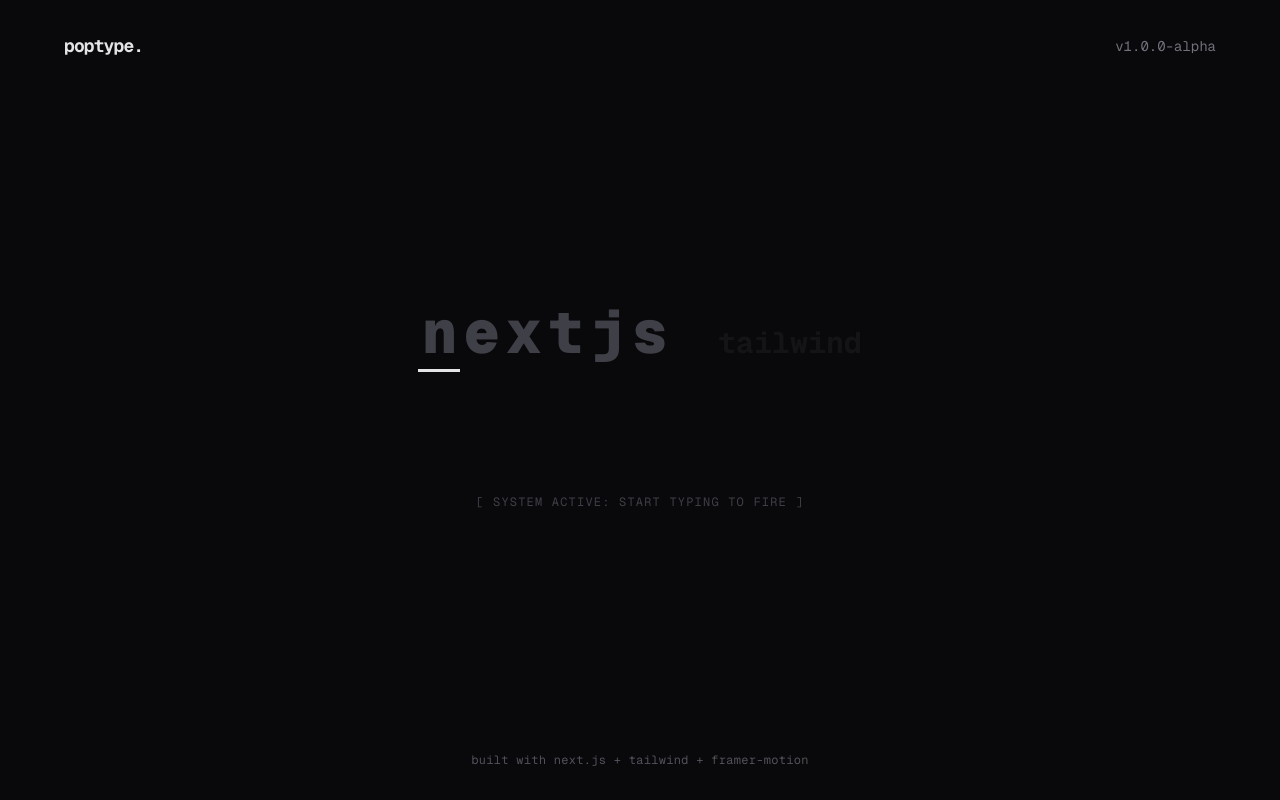
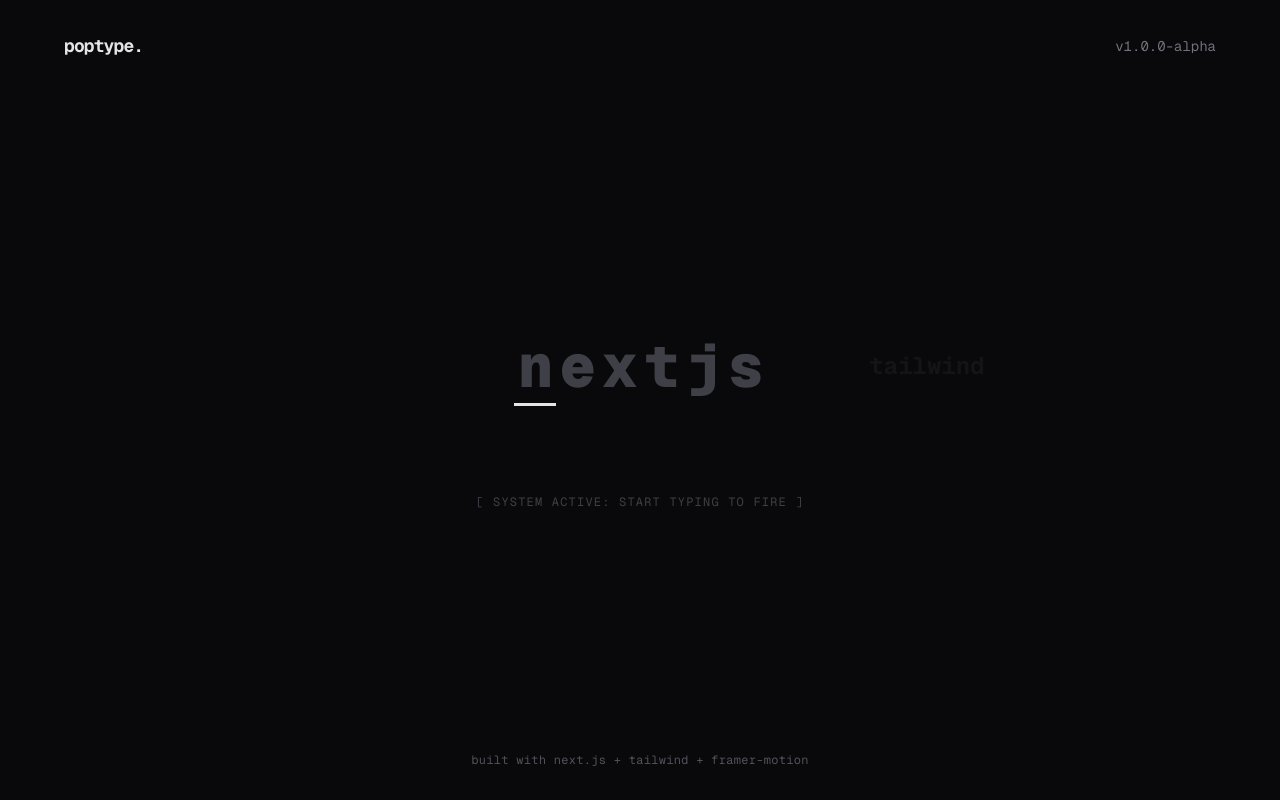
Before and after one commit to taysatte/poptype, a Next.js app: page / in a window 1280 px wide. Built offline with nearby package versions, Linux system fonts and the light colour scheme.

Commit message:
fix: correct spelling of 'shadcn' and refactor TypingEngine layout for improved word display and animation

```diff
--- a/components/TypingEngine.tsx
+++ b/components/TypingEngine.tsx
@@ -8,7 +8,7 @@
   "tailwind",
   "framer",
   "motion",
-  "shndcn",
+  "shadcn",
   "typing",
   "engine",
   "canvas",
@@ -24,10 +24,11 @@
 
   const inputRef = useRef<HTMLInputElement>(null)
 
+  // Calculate our 3-word window dynamically safely around array bounds
+  const prevWord = currentIndex > 0 ? wordQueue[currentIndex - 1] : ""
   const currentWord = wordQueue[currentIndex] || ""
   const nextWord = wordQueue[(currentIndex + 1) % wordQueue.length] || ""
 
-  // Enforce global area focus targeting
   useEffect(() => {
     inputRef.current?.focus()
   }, [currentIndex])
@@ -35,7 +36,7 @@
   const handleInputChange = (e: React.ChangeEvent<HTMLInputElement>) => {
     const value = e.target.value.toLowerCase()
 
-    // Exact Word Match Trigger Loop (Zero-Space Completion)
+    // Zero-Space Completion Match
     if (value === currentWord) {
       setTypedValue("")
       setCorrectCharCount(0)
@@ -43,14 +44,11 @@
       return
     }
 
-    // Step-by-step sequential string character match validation
     if (currentWord.startsWith(value)) {
       setTypedValue(value)
       setCorrectCharCount(value.length)
     } else {
-      // Prevent input value change if it deviates from path accuracy limits
-      // This enforces clean muscle-memory corrections
-      const shakeElement = document.getElementById("word-canvas-wrapper")
+      const shakeElement = document.getElementById("carousel-viewport")
       if (shakeElement) {
         shakeElement.classList.add("animate-shake")
         setTimeout(() => shakeElement.classList.remove("animate-shake"), 150)
@@ -60,28 +58,53 @@
 
   return (
     <div
-      className="flex min-h-[500px] flex-col items-center justify-center font-mono select-none"
+      className="flex min-h-[500px] w-full flex-col items-center justify-center font-mono select-none"
       onClick={() => inputRef.current?.focus()}
     >
-      {/* Target Canvas Wrapper */}
-      <div className="flex h-32 w-full max-w-4xl items-baseline justify-center gap-12 overflow-hidden px-4">
-        {/* Active Target Component Container */}
+      {/* The Carousel Viewport Arena */}
       <div
-          id="word-canvas-wrapper"
-          className="flex items-center text-6xl font-black tracking-tight select-none"
+        id="carousel-viewport"
+        className="relative grid h-32 w-full max-w-5xl grid-cols-3 items-center justify-center overflow-hidden px-4"
+      >
+        {/* LEFT SLOT: Previous Word */}
+        <div className="pointer-events-none flex w-full justify-end overflow-hidden pr-16 text-2xl font-bold text-zinc-800 opacity-30 select-none">
+          <AnimatePresence mode="popLayout">
+            <motion.span
+              key={`prev-${currentIndex}`}
+              initial={{ x: "100%", opacity: 0 }}
+              animate={{ x: 0, opacity: 0.3 }}
+              exit={{ x: "-100%", opacity: 0 }}
+              transition={{ type: "spring", stiffness: 400, damping: 32 }}
+              className="block whitespace-nowrap lowercase"
+            >
+              {prevWord}
+            </motion.span>
+          </AnimatePresence>
+        </div>
+
+        {/* CENTER SLOT: Active Typing Target */}
+        <div className="relative flex h-full w-full items-center justify-center text-6xl font-black tracking-tight">
+          <AnimatePresence mode="popLayout">
+            <motion.div
+              key={`current-${currentIndex}`}
+              initial={{ x: "100%", opacity: 0 }}
+              animate={{ x: 0, opacity: 1 }}
+              exit={{ x: "-100%", opacity: 0 }}
+              transition={{ type: "spring", stiffness: 400, damping: 32 }}
+              className="absolute flex items-center justify-center"
             >
               {currentWord.split("").map((char, index) => {
-            let colorClass = "text-zinc-700" // Upcoming character colors
+                let colorClass = "text-zinc-700"
                 let shouldPop = false
 
                 if (index < correctCharCount) {
-              colorClass = "text-zinc-50" // Completed characters
+                  colorClass = "text-zinc-50"
                   shouldPop = true
                 }
 
                 return (
                   <div
-                key={`${currentIndex}-${index}`}
+                    key={`${currentIndex}-char-${index}`}
                     className="char-container w-[42px]"
                   >
                     {shouldPop ? (
@@ -89,8 +112,8 @@
                         initial={{ scale: 1 }}
                         animate={{ scale: [1, 1.25, 1] }}
                         transition={{
-                      duration: 0.12, // Ultra-fast frame duration
-                      ease: [0.175, 0.885, 0.32, 1.275], // Custom elastic cubic-bezier
+                          duration: 0.12,
+                          ease: [0.175, 0.885, 0.32, 1.275],
                         }}
                         className={`inline-block ${colorClass}`}
                       >
@@ -100,26 +123,42 @@
                       <span className={colorClass}>{char}</span>
                     )}
 
-                {/* Active Underline Blinking Block Cursor Indicator */}
                     {index === correctCharCount && (
                       <motion.div
                         layoutId="typing-cursor"
                         className="absolute right-0 bottom-[-10px] left-0 h-[3px] bg-zinc-200"
-                    transition={{ type: "spring", stiffness: 500, damping: 35 }}
+                        transition={{
+                          type: "spring",
+                          stiffness: 500,
+                          damping: 35,
+                        }}
                       />
                     )}
                   </div>
                 )
               })}
+            </motion.div>
+          </AnimatePresence>
         </div>
 
-        {/* Ghost Word Queue System Preview Panel */}
-        <div className="pointer-events-none text-3xl font-bold text-zinc-800 lowercase opacity-40 select-none">
+        {/* RIGHT SLOT: Next Word */}
+        <div className="pointer-events-none flex w-full justify-start overflow-hidden pl-16 text-2xl font-bold text-zinc-600 opacity-40 select-none">
+          <AnimatePresence mode="popLayout">
+            <motion.span
+              key={`next-${currentIndex}`}
+              initial={{ x: "100%", opacity: 0 }}
+              animate={{ x: 0, opacity: 0.4 }}
+              exit={{ x: "-100%", opacity: 0 }}
+              transition={{ type: "spring", stiffness: 400, damping: 32 }}
+              className="block whitespace-nowrap lowercase"
+            >
               {nextWord}
+            </motion.span>
+          </AnimatePresence>
         </div>
       </div>
 
-      {/* Completely Invisible Core Input Event Capturer */}
+      {/* Core Hidden Event Capturer */}
       <input
         ref={inputRef}
         type="text"
```
Lines whose indentation alone changed are shown as unchanged.
